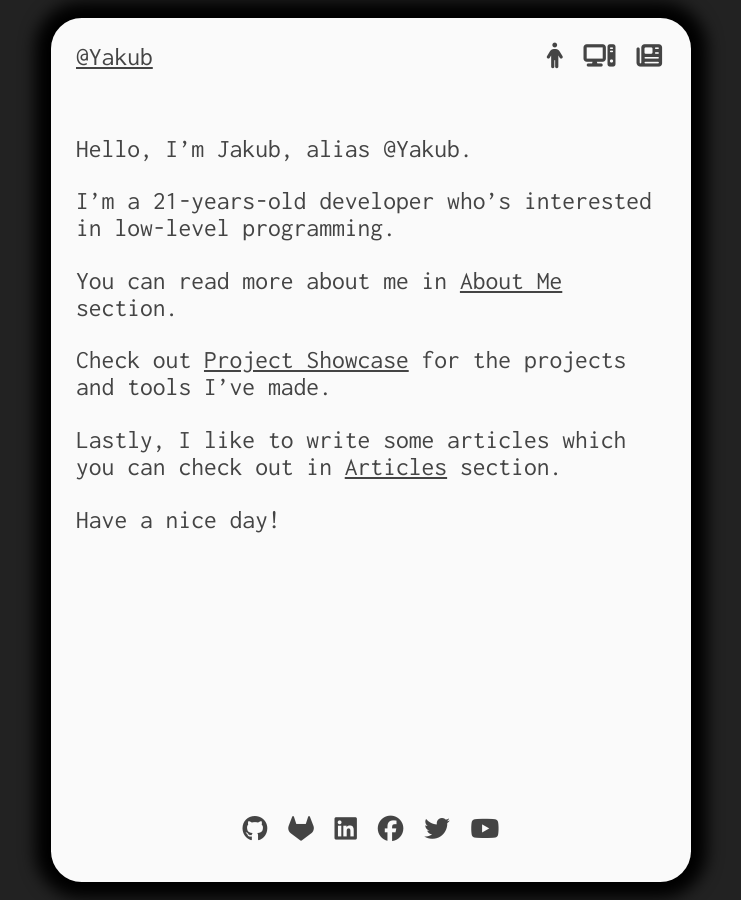
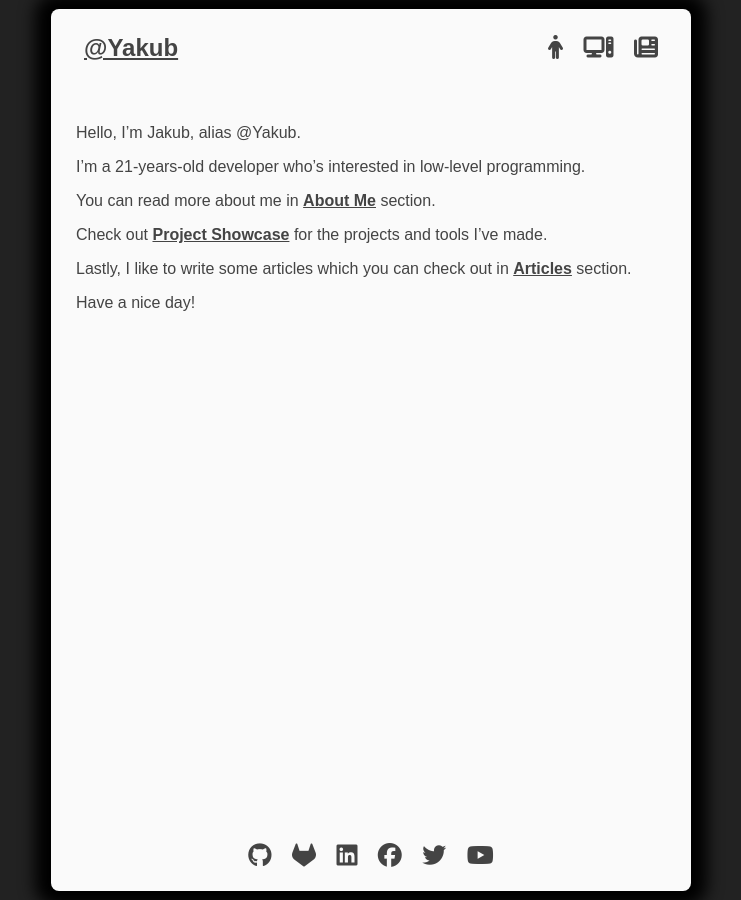
Before and after one commit to itsYakub/itsyakub.github.io, a Jekyll site: the page built from index.md, in a window 1280 px wide. Shown: the whole page, without its empty margins (269-1010 px from the left). Built offline with Jekyll 4.4.1, drawn with Linux system fonts in a browser that asks for light colours; nearby versions of some CDN libraries.

Commit message:
[ 014 ] Updated layout

```diff
--- a/_layouts/default.html
+++ b/_layouts/default.html
@@ -8,9 +8,6 @@
 		<link rel='stylesheet' href='/css/style0.css' type='text/css' media='screen'>
 		<link rel='stylesheet' href='/css/style1.css' type='text/css' media='screen'>
 		<link rel='stylesheet' href='/css/color.css' type='text/css' media='screen'>
-
-		<!-- SECTION: Font -->
-		<link href="https://fonts.googleapis.com/css2?family=Inconsolata" rel="stylesheet">
 
 		<!-- SECTION: Icons -->
 		<link rel="icon" type="image/x-icon" href="/img/icon.png">
@@ -23,7 +20,7 @@
 			<!-- SECION: Header -->
 			<div id='header'>
 				<div class='div-left'>
-					<a href='/' target="_blank">@Yakub</a>
+					<a class='a-nav' href='/'>@Yakub</a>
 				</div>
 				<div class='div-right'>
 					<a class='color-darkgray a-nav' href='/about.html' data-toggle="tooltip" data-placement="bottom" title='About Me!'><i class="fa-solid fa-person"></i></a>
--- a/css/style0.css
+++ b/css/style0.css
@@ -5,20 +5,20 @@
 body {
 	overflow: hidden;
 
-	font-family: 'Inconsolata';
-	font-size: 1.6em;
+	font-family: Sans-serif;
+	font-size: 1.0em;
 }
 
 .page-content {
-	margin: 2vh auto;
+	margin: 1vh auto;
 	width: 50vw;
 	min-width: 600px;
-	height: 96vh;
+	height: 98vh;
 
 	position: relative;
 
  	box-shadow: 0px 0px 16px 16px #000000ff;
- 	border-radius: 1.2em;
+ 	border-radius: 0.5em;
 
 	animation-name: slideFadeIn;
 	animation-duration: 2s;
@@ -28,7 +28,7 @@ body {
 #footer {
 	padding: 25px;
 	width: calc(100% - 50px);
-	height: 1.6em;
+	height: calc(1.5em);
 }
 
 #header {
@@ -48,12 +48,12 @@ body {
 }
 
 #content {
-	padding: 0px 25px;
+	padding: 25px;
 	width: calc(100% - 50px);
 
 	position: absolute;
-	top: calc(1.6em + 50px);
-	bottom: calc(1.6em + 50px);
+	top: calc(1.5em + 50px);
+	bottom: calc(1.5em + 50px);
 
 	overflow-x: hidden;
 	overflow-y: auto;
@@ -68,14 +68,15 @@ body {
 
 a:link, a:visited {
 	text-decoration: underline;
-	font-weight: normal;
+	font-weight: bold;
 
 	color: #444444ff;
 }
 
 .a-nav {
+	margin: 0px 8px;
+	font-size: 1.5em;
 	text-decoration: none;
-	padding: 4px;
 }
 
 h1, h2, h3 {
@@ -83,12 +84,30 @@ h1, h2, h3 {
 	margin: 0px;
 }
 
-h1 { color: #222222ff; }
-h2 { color: #444444ff; }
-h3 { color: #888888ff; }
+h1 { font-size: 1.3em; color: #222222ff; }
+h2 { font-size: 1.2em; color: #444444ff; }
+h3 { font-size: 1.2em; color: #888888ff; }
 
 p {
 	color: #444444ff;
+}
+
+pre {
+	margin: 0px auto;
+	padding: 25px 25px;
+	width: 90%;
+	max-width: 90%;
+
+	overflow-x: auto;
+	overflow-y: hidden;
+
+	font-family: monospace;
+	font-size: 1.0em;
+
+ 	border-radius: 0.5em;
+
+	color: #fafafaff;
+	background: #444444ff;
 }
 
 /* SECTION:
--- a/css/style1.css
+++ b/css/style1.css
@@ -7,19 +7,19 @@
 	body {
 		overflow: hidden;
 
-		font-family: 'Inconsolata';
-		font-size: 1.4em;
+		font-family: Sans-serif;
+		font-size: 1.0em;
 	}
 
 	.page-content {
-		margin: 2vh auto;
-		min-width: 90vw;
-		height: 96vh;
+		margin: 1vh auto;
+		min-width: 96vw;
+		height: 98vh;
 
 		position: relative;
 
-		box-shadow: 0px 0px 8px 8px #000000ff;
-		border-radius: 0.8em;
+		box-shadow: 0px 0px 4px 4px #000000ff;
+		border-radius: 0.5em;
 
 		animation-name: slideFadeIn;
 		animation-duration: 2s;
@@ -29,7 +29,7 @@
 	#footer {
 		padding: 16px;
 		width: calc(100% - 32px);
-		height: 1.4em;
+		height: calc(1.4em);
 	}
 
 
@@ -50,12 +50,12 @@
 	}
 
 	#content {
-		padding: 0px 16px;
+		padding: 16px;
 		width: calc(100% - 32px);
 
 		position: absolute;
-		top: calc(1.6em + 32px);
-		bottom: calc(1.6em + 32px);
+		top: calc(1.4em + 32px);
+		bottom: calc(1.4em + 32px);
 
 		overflow-x: hidden;
 		overflow-y: auto;
@@ -70,14 +70,15 @@
 
 	a:link, a:visited {
 		text-decoration: underline;
-		font-weight: normal;
+		font-weight: bold;
 
 		color: #444444ff;
 	}
 
 	#a-nav {
+		margin: 0px 4px;
 		text-decoration: none;
-		padding: 4px;
+		font-size: 1.4em;
 	}
 
 	h1, h2, h3 {
@@ -85,12 +86,30 @@
 		margin: 0px;
 	}
 
-	h1 { color: #222222ff; }
-	h2 { color: #444444ff; }
-	h3 { color: #888888ff; }
+	h1 { font-size: 1.2em; color: #222222ff; }
+	h2 { font-size: 1.1em; color: #444444ff; }
+	h3 { font-size: 1.1em; color: #888888ff; }
 
 	p {
 		color: #444444ff;
+	}
+
+	pre {
+		font-family: monospace;
+		font-size: 1.0em;
+
+		margin: 0px auto;
+		padding: 16px;
+		width: 90%;
+		max-width: 90%;
+
+		overflow-x: auto;
+		overflow-y: hidden;
+
+		border-radius: 0.2em;
+
+		color: #fafafaff;
+		background: #444444ff;
 	}
 
 	/* SECTION:
```
